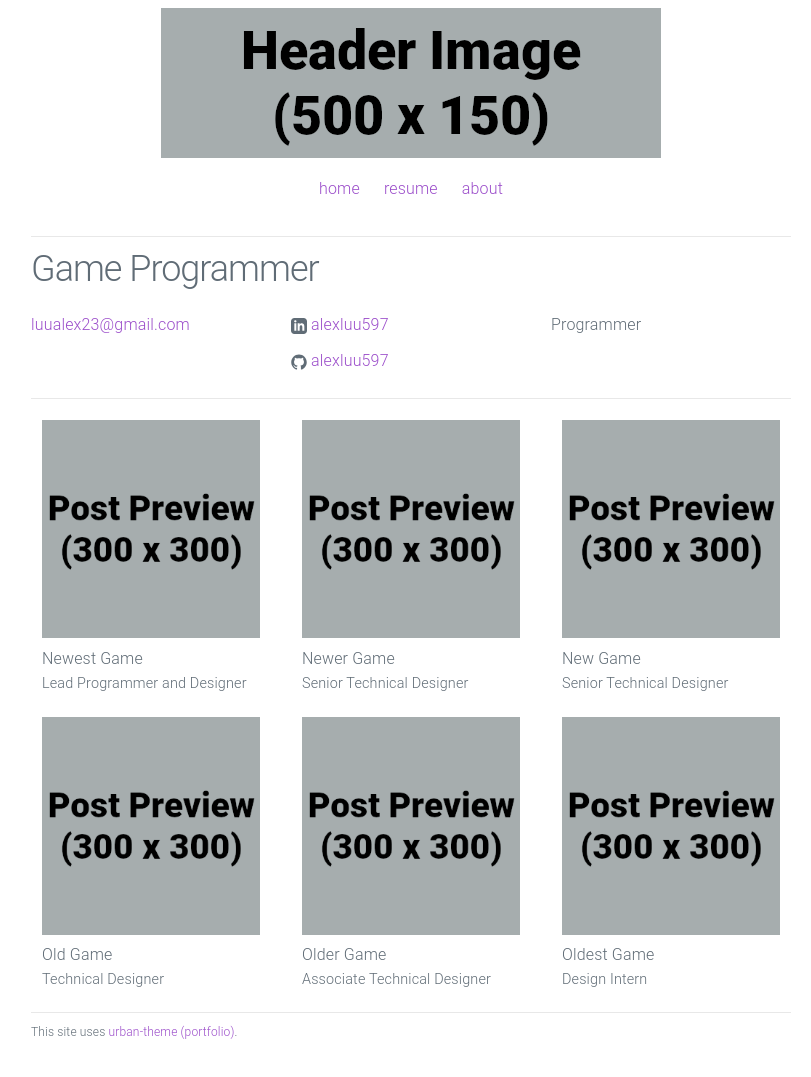
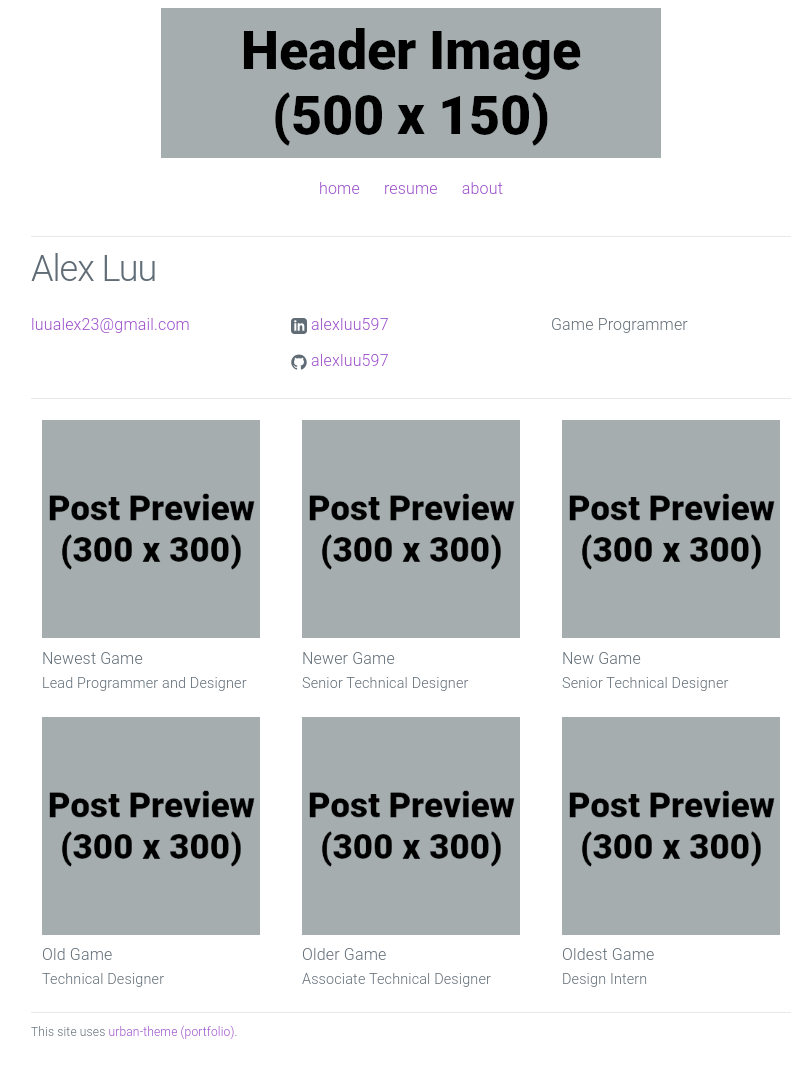
Before and after one commit to alexluu597/alexluu597.github.io, a Jekyll site: the page built from index.html, in a window 1280 px wide. Shown: the whole page, without its empty margins (229-1040 px from the left). Built offline with Jekyll 4.4.1, drawn with Linux system fonts in a browser that asks for light colours.

Commit message:
Update _config.yml

```diff
--- a/_config.yml
+++ b/_config.yml
@@ -1,9 +1,9 @@
 # Site settings
-title: Game Programmer
+title: Alex Luu
 email: luualex23@gmail.com
 description: > # keep this and put description below
-  Programmer
-url: "https://yourdomain.com" # the base hostname & protocol for your site
+  Game Programmer
+url: "https://alexluu597.github.io" # the base hostname & protocol for your site
 linkedin_url: "https://www.linkedin.com/in/alex-luu-71343725a"
 github_username: alexluu597
 footer_text: "This site uses <a href='https://github.com/gamingportfolio/urban-theme-portfolio'>urban-theme (portfolio)</a>."
```
